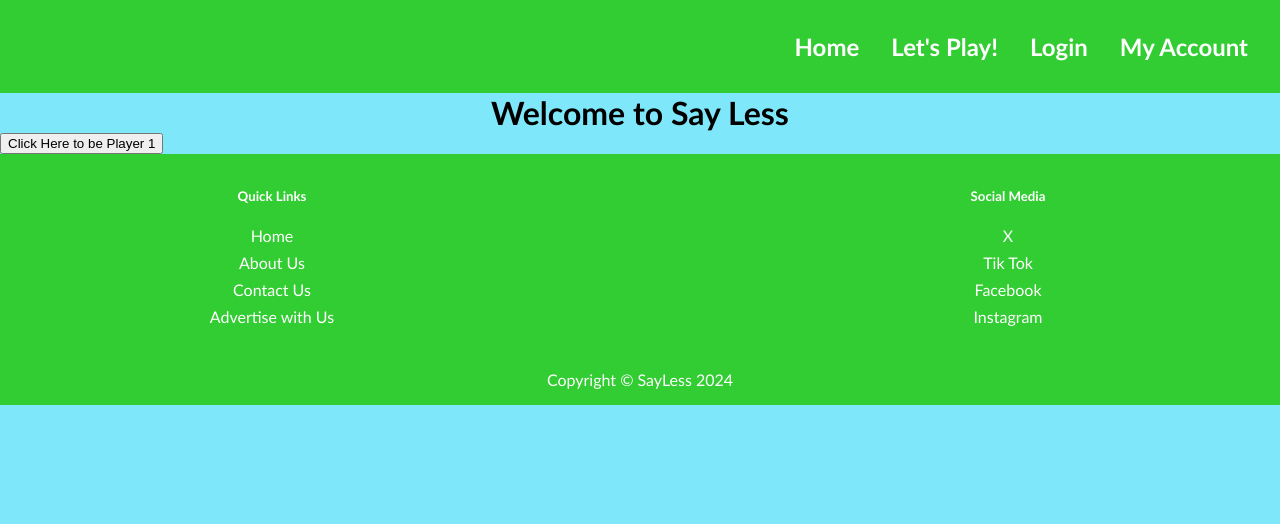
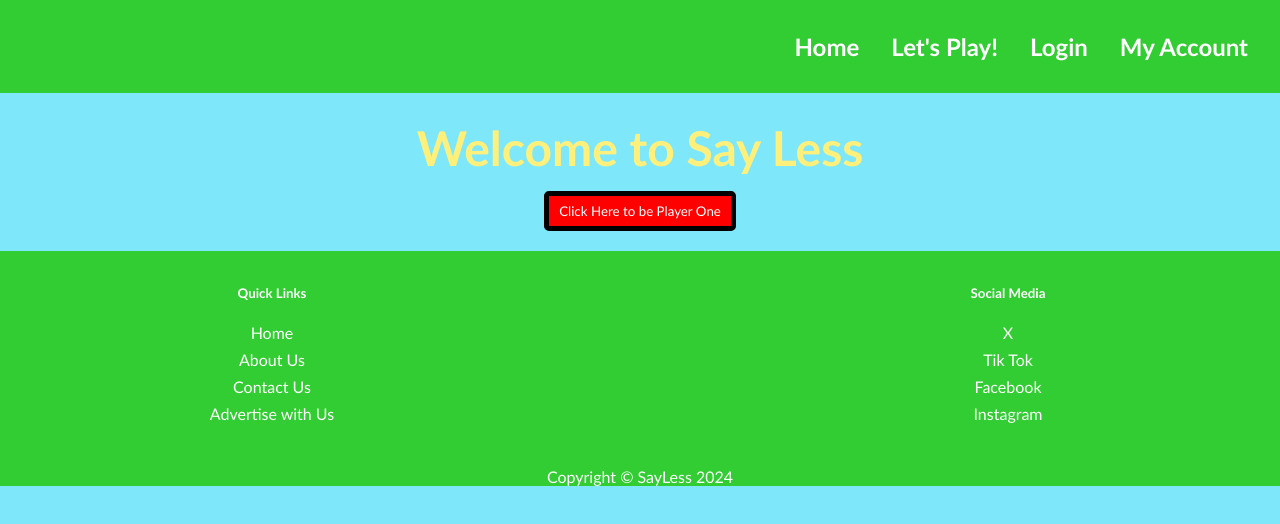
Before and after one commit to sudosurmrf/SayLess_TEST, a React (Vite) app: page /game in a window 1280 px wide. Shown: the top 524 px of the page. Built offline with nearby package versions, Linux system fonts and the light colour scheme; no server answers.

Commit message:
began game component styling

```diff
--- a/src/components/Game.jsx
+++ b/src/components/Game.jsx
@@ -104,8 +104,8 @@ const Game = () => {
 
       { showLobby ?
         <>
-          <h2> Welcome to Say Less </h2>
-          <button onClick={() => {gameStart()}} type="button">Click Here to be Player 1</button>
+          <h2 className="game-h2"> Welcome to Say Less </h2>
+          <button className="game-p1" onClick={() => {gameStart()}} type="button">Click Here to be Player One</button>
         </>
         :
         <></>
--- a/src/index.css
+++ b/src/index.css
@@ -67,6 +67,13 @@ h2 {
     margin-bottom: auto;
 }
 
+.game-h2 {
+    text-align: center;
+    color: #FFF07C;
+    font-size: 3em;
+    /* text-transform: uppercase; */
+    margin-top: 2%;
+}
 
 h3 {
     text-align: center;
@@ -157,9 +164,31 @@ input {
     color: #32CD32;
 }
 
+.game-p1 {
+    background-color: red;
+    display: flex;
+    align-items: center;
+    justify-content: center;
+    margin: auto;
+    margin-top: 15px;
+    margin-bottom: 20px;
+    border: solid black 5px;
+    border-radius: 5px;
+    height: 3em;
+    width: 15%;
+    text-align: center;
+    color: white;
+    font-family: 'Trebuchet MS', sans-serif;
+}
+
+.game-p1:hover {
+    font-size: larger;
+    color: whtie;
+}
+
 .footer {
-    position: absolute;
-    /* margin-top: 100px; */
+    /* position: absolute; */
+    margin-bottom: 0px;
     background-color: #32CD32;
     color: white;
     padding: 0rem;
```
